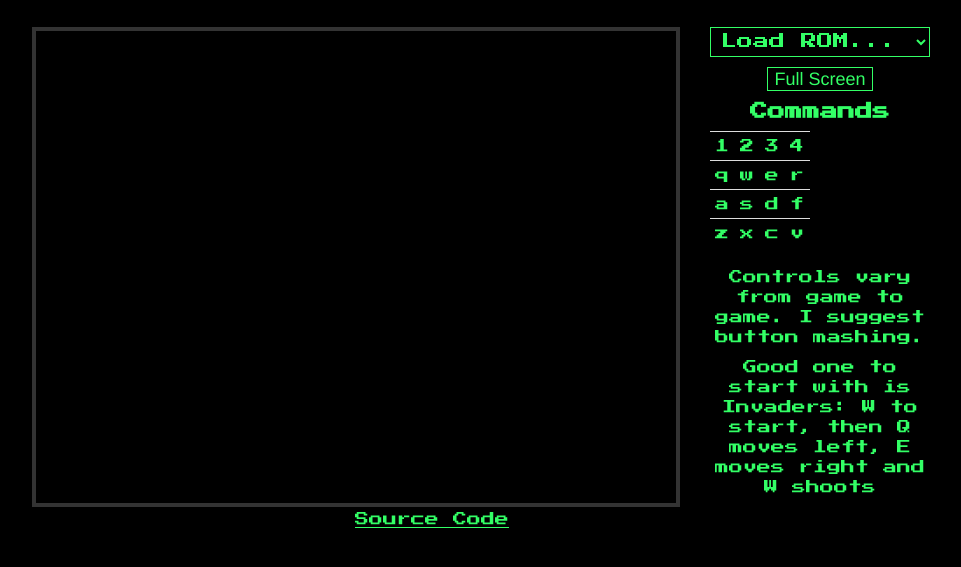
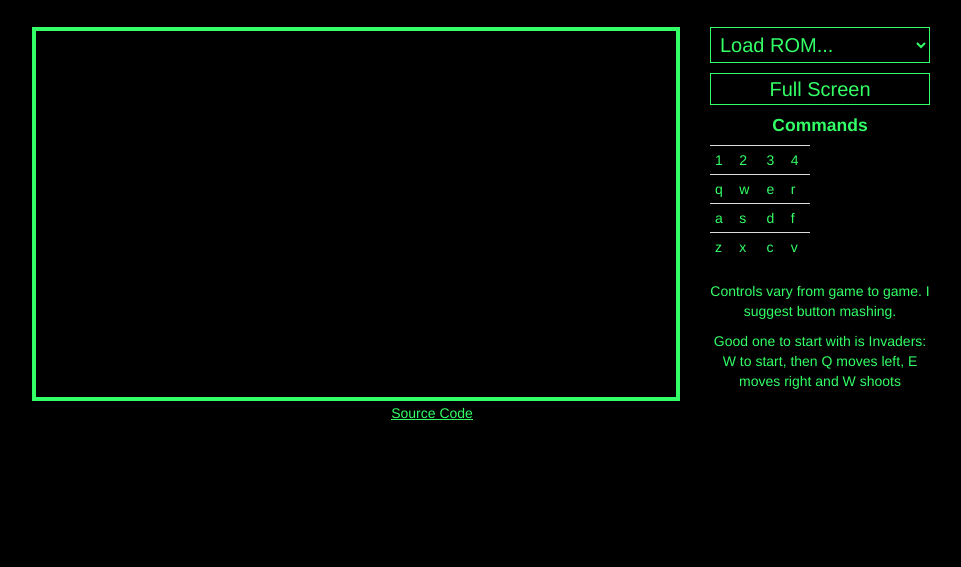
Before and after one commit to umairayub79/CHIP-8Js, a plain HTML site: page index.html in a window 1280 px wide. Shown: the part 99-666 px from the top of the page, without its empty margins (208-1169 px from the left). Drawn offline with Linux system fonts and the light colour scheme.

Commit message:
A few fixes

```diff
--- a/index.html
+++ b/index.html
@@ -5,23 +5,30 @@
     <meta http-equiv="X-UA-Compatible" content="IE=edge">
     <meta name="viewport" content="width=device-width, initial-scale=1.0">
     <title>CHIP-8 Emulator</title>
+    <script type="module" src="./scripts/chip8.js"></script>
     <link href="lib/bootstrap.min.css" rel="stylesheet">
-    <link href="https://fonts.googleapis.com/css?family=Press+Start+2P" rel="stylesheet" />
     <link rel="stylesheet" href="style.css">
+
 </head>
 <body>
 
     <img src="./logo.png" width="300" height="200" alt="CHIP-8 Emulator">
+
     <div class="main">
-        <canvas width="640" height="320"></canvas>
 
-        <div>
-          <select id="rom_selector">
-            <option disabled="" selected="">Load ROM...</option>
-          </select>
+        <canvas ></canvas>
+
+        <div class="cont">
+
+            <select id="rom_selector">
+              <option disabled="" selected="">Load ROM...</option>
+            </select>
+
           <button id="enable-full-screen">Full Screen</button>
+
           <h4>Commands</h4>
-          <table class="table table-condensed commands">
+
+          <table class="table table-condensed commands center">
             <tr>
               <td>1</td>
               <td>2</td>
@@ -47,13 +54,14 @@
               <td>v</td>
             </tr>
           </table>
+
           <p>Controls vary from game to game. I suggest button mashing.</p>
           <p>Good one to start with is Invaders: W to start, then Q moves left, E moves right and W shoots</p>
       </div>
     </div>
     <a href="https://github.com/umairayub79/CHIP-8Js"><u>Source Code</u></a>
 
-    <script type="module" src="./scripts/chip8.js"></script>
+
     <script>
       // Full screen mode.
 				(function() {
--- a/scripts/chip8.js
+++ b/scripts/chip8.js
@@ -72,8 +72,10 @@ if (event.target.value != "") {
     cpu.reset()
     cpu.loadRom(event.target.value);
     init()
+    romSelector.blur()
 
 
 }}, false);
 
+
 init()
--- a/scripts/cpu.js
+++ b/scripts/cpu.js
@@ -80,10 +80,21 @@ class CPU {
         var self = this
 
 
+        request.onreadystatechange = function() {
+            if (request.readyState !== 4)  { return; }
+            if (request.status !== 200)  {
+                console.error('Could not load ROM file: ' + request.statusText);
+                if (typeof errorCallback === 'function') {
+                    errorCallback.call(chip8, request);
+                }
+            }
+            if (typeof errorCallback === 'function') {
+                errorCallback.call(chip8, request);
+            }
+        };
         request.onload = function() {
             if (request.response) {
                 let program = new Uint8Array(request.response)
-
                 self.loadProgramIntoMemory(program)
             }
         }
--- a/style.css
+++ b/style.css
@@ -13,7 +13,6 @@ body {
     padding-top: 20px;
     padding-bottom: 40px;
     background-color: black;
-    font-family: 'Press Start 2P', sans-serif;
     color: #33ff66;
     display: flex;
     flex-direction: column;
@@ -37,16 +36,16 @@ img {
 }
 
 select {
-  font-family: 'Press Start 2P', sans-serif;
   border: 1px solid #33ff66;
   color: #33ff66 !important;
   background: transparent !important;
-  font-size: 16px;
-  display: block;
   border-radius: 0;
   outline: none;
-  line-height: 1;
+  font-size: 20px;
+  height: fit-content;
+  padding: 5px;
 }
+
 option {
   color: black;
 }
@@ -55,7 +54,9 @@ button {
   color: #33ff66;
   background: none;
   border: 1px solid #33ff66;
-  font-size: large;
+  font-size: 20px;
+  padding: 5px;
+  width: 100%;
 }
 button:hover{
   color: black;
@@ -63,11 +64,12 @@ button:hover{
 }
 
 canvas {
-    border: 4px solid #333;
+    border: 4px solid #33ff66;
     display: block;
     margin: 0 auto;
     float: left;
     margin-right: 30px;
+    scrollbar-width: none;
 }
 
 .commands {
```
Also changed, not shown: 2 other files.
